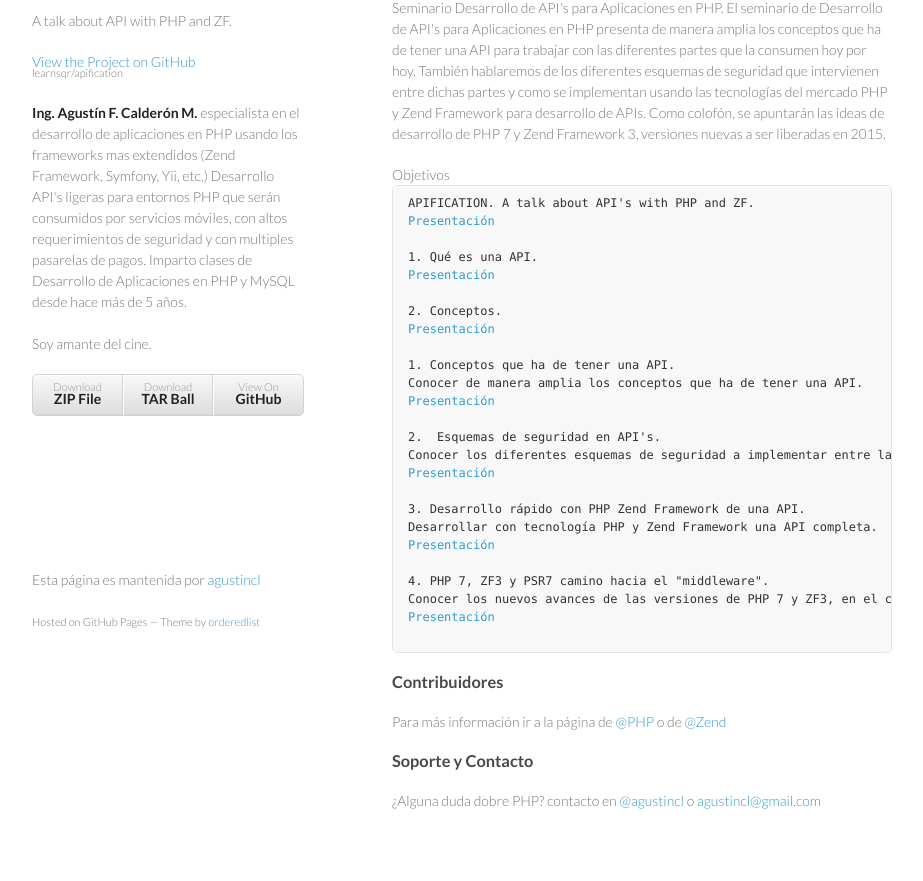
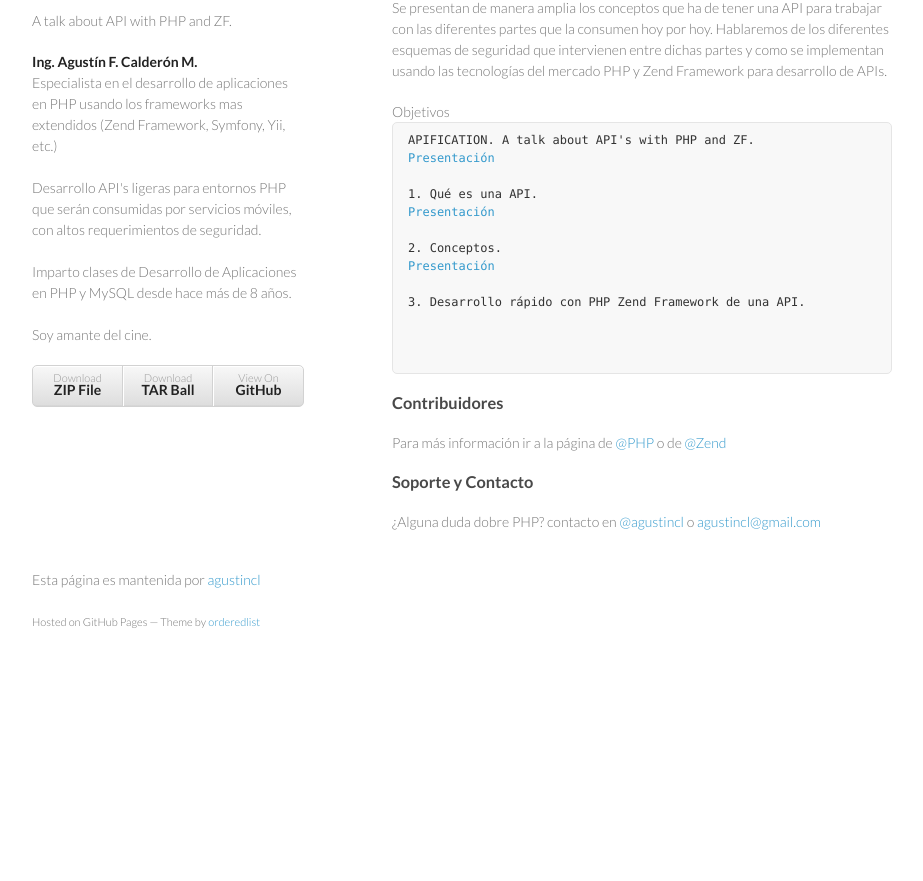
Before and after one commit to learnsqr/apification, a website: page index.html in a window 1280 px wide. Shown: the part 99-980 px from the top of the page, without its empty margins (178-1101 px from the left). After the commit the page ends 800 px from the top, so only its background shows below. Drawn offline with Linux system fonts and the light colour scheme.

Commit message:
Fix themes

```diff
--- a/index.html
+++ b/index.html
@@ -18,30 +18,28 @@
         <h1>Apification <br/></h1>
         <p>A talk about API with PHP and ZF.</p>
 
-        <p class="view"><a href="https://github.com/learnsqr/apification">View the Project on GitHub <small>learnsqr/apification</small></a></p>
 		<p>
-		<strong>Ing. Agustín F. Calderón M. </strong>especialista en el desarrollo de aplicaciones en PHP usando los frameworks mas extendidos (Zend Framework, Symfony, Yii, etc.)
-		Desarrollo API's ligeras para entornos PHP que serán consumidos por servicios móviles, con altos requerimientos de seguridad y con multiples pasarelas de pagos.
-		Imparto clases de Desarrollo de Aplicaciones en PHP y MySQL desde hace más de 5 años. <br/><br/>
+		<strong>Ing. Agustín F. Calderón M. </strong><br/>
+		Especialista en el desarrollo de aplicaciones en PHP usando los frameworks mas extendidos (Zend Framework, Symfony, Yii, etc.)
+		<br/><br/>Desarrollo API's ligeras para entornos PHP que serán consumidas por servicios móviles, con altos requerimientos de seguridad.
+		<br/><br/>Imparto clases de Desarrollo de Aplicaciones en PHP y MySQL desde hace más de 8 años. <br/><br/>
 		Soy amante del cine.
 		</p>
         <ul>
-          <li><a href="https://github.com/learnsqr/apification/zipball/master">Download <strong>ZIP File</strong></a></li>
-          <li><a href="https://github.com/learnsqr/apification/tarball/master">Download <strong>TAR Ball</strong></a></li>
+          <li><a href="https://github.com/learnsqr/apification/zipball/gh-pages">Download <strong>ZIP File</strong></a></li>
+          <li><a href="https://github.com/learnsqr/apification/tarball/gh-pages">Download <strong>TAR Ball</strong></a></li>
           <li><a href="https://github.com/learnsqr/apification">View On <strong>GitHub</strong></a></li>
         </ul>
       </header>
       <section>
         <h3>
-<a id="welcome-to-github-pages" class="anchor" href="#welcome-to-github-pages" aria-hidden="true"><span class="octicon octicon-link"></span></a>Bienvenidos.</h3>
+<a id="welcome-to-github-pages" class="anchor" href="#welcome-to-github-pages" aria-hidden="true"><span class="octicon octicon-link"></span></a>Seminario de Desarrollo de API's para Aplicaciones en PHP.</h3>
 
 <p>
-Seminario
-Desarrollo de API's para Aplicaciones en PHP.
-El seminario de Desarrollo de API's para Aplicaciones en PHP presenta de manera amplia los conceptos que ha de tener una API
-para trabajar con las diferentes partes que la consumen hoy por hoy. También hablaremos de los diferentes esquemas de seguridad
+Se presentan de manera amplia los conceptos que ha de tener una API
+para trabajar con las diferentes partes que la consumen hoy por hoy. Hablaremos de los diferentes esquemas de seguridad
 que intervienen entre dichas partes y como se implementan usando las tecnologías del mercado PHP y Zend Framework para desarrollo de APIs.
-Como colofón, se apuntarán las ideas de desarrollo de PHP 7 y Zend Framework 3, versiones nuevas a ser liberadas en 2015.
+
 
 </p>
 
@@ -58,21 +56,9 @@ APIFICATION. A talk about API's with PHP and ZF.
 2. Conceptos.
 <a href="presentation/concepts.html#/" class="user-mention" target="_blank">Presentación</a>
 
-1. Conceptos que ha de tener una API.
-Conocer de manera amplia los conceptos que ha de tener una API.
-<a href="presentation/conceptos.html#/" class="user-mention" target="_blank">Presentación</a>
+3. Desarrollo rápido con PHP Zend Framework de una API.
 
-2.  Esquemas de seguridad en API's.
-Conocer los diferentes esquemas de seguridad a implementar entre las diferentes partes que consumen una API.
-<a href="presentation/basic.html#/" class="user-mention" target="_blank">Presentación</a>
 
-3. Desarrollo rápido con PHP Zend Framework de una API.
-Desarrollar con tecnología PHP y Zend Framework una API completa.
-<a href="presentation/frontcontrollertree.html#/" class="user-mention" target="_blank">Presentación</a>
-
-4. PHP 7, ZF3 y PSR7 camino hacia el "middleware".
-Conocer los nuevos avances de las versiones de PHP 7 y ZF3, en el camino de las API's o middleware.
-<a href="presentation/bower.html#/" class="user-mention" target="_blank">Presentación</a>
 
 </code></pre>
 
```
